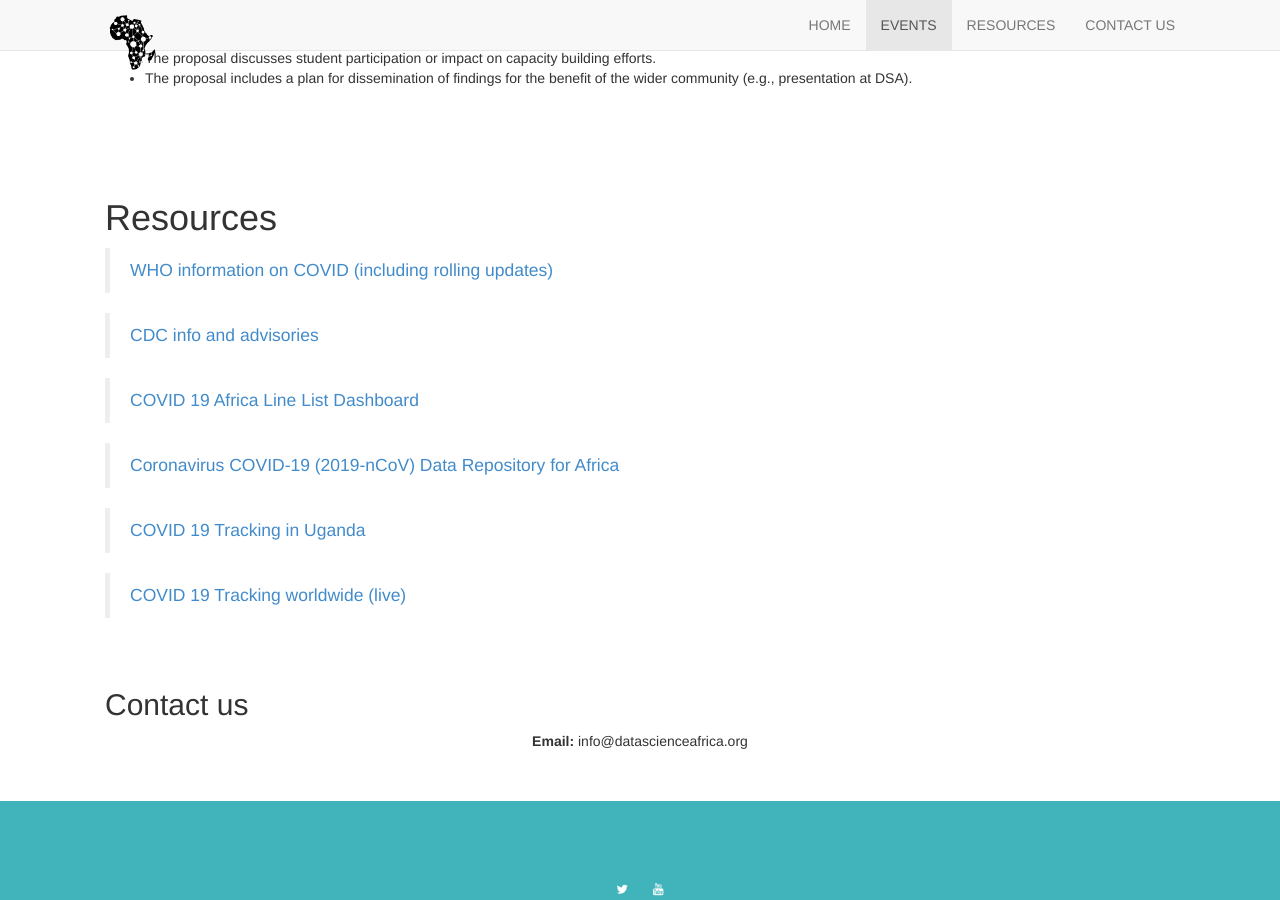
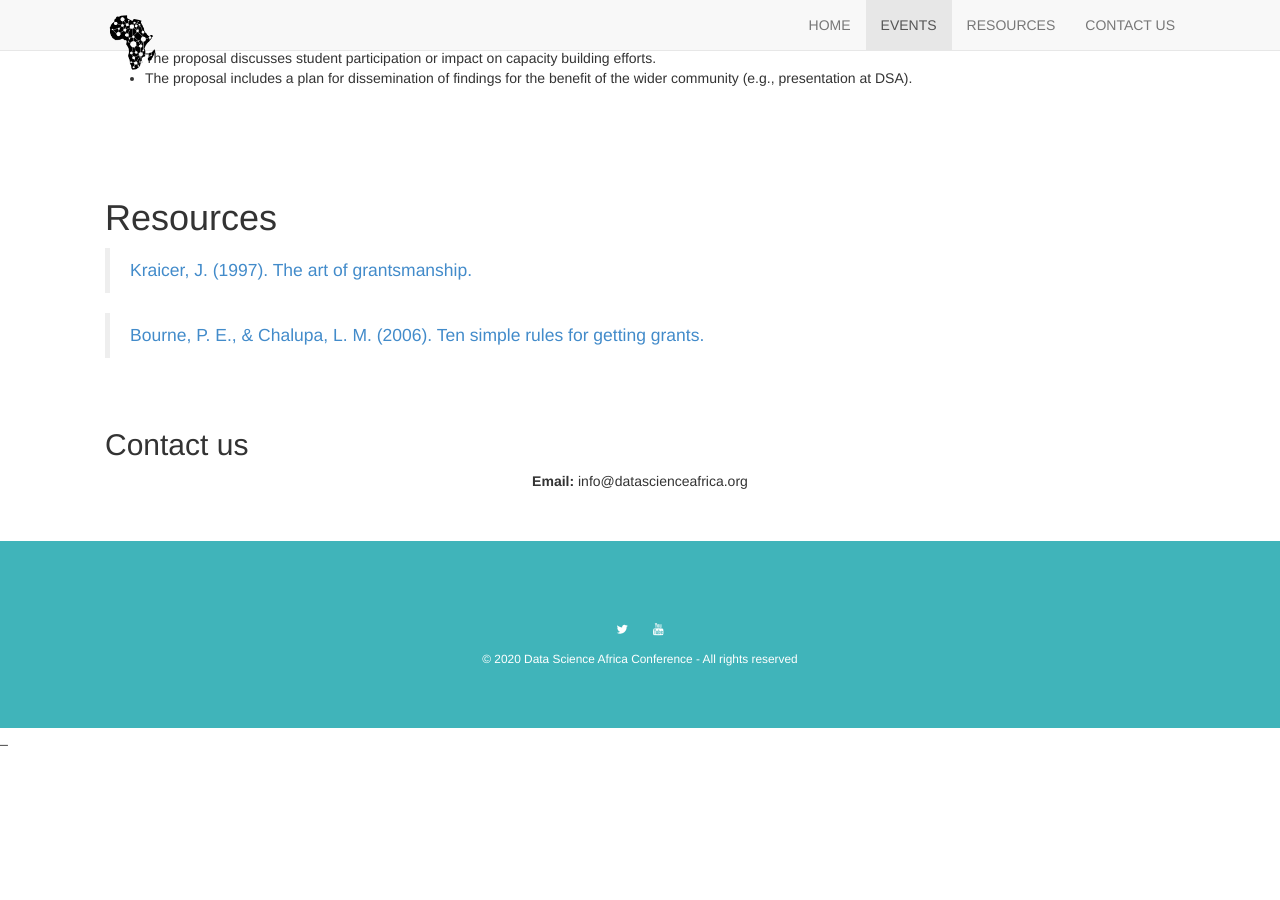
Before and after one commit to mamutorine/dsa-research-award, a Jekyll site: the page built from index.html, in a window 1280 px wide and 900 px high, scrolled down 1371 px. Built offline with Jekyll 4.4.1, drawn with Linux system fonts in a browser that asks for light colours; nearby versions of some CDN libraries; after the commit the page ends 2119 px from its top, so only the background shows below that.

Commit message:
grant resources

```diff
--- a/_data/resources.yml
+++ b/_data/resources.yml
@@ -1,20 +1,8 @@
-- title: WHO information on COVID (including rolling updates)
-  resource: https://www.who.int/emergencies/diseases/novel-coronavirus-2019/events-as-they-happen
+- title: Kraicer, J. (1997). The art of grantsmanship.
+  resource: https://medecine.umontreal.ca/wp-content/uploads/sites/8/2015/01/CatalogueAteliersFacMed_ICM_Annexe1.pdf
 
-- title: CDC info and advisories
-  resource: https://www.cdc.gov/coronavirus/2019-ncov/index.html
-
-- title: COVID 19 Africa Line List Dashboard
-  resource: https://datastudio.google.com/u/0/reporting/9a6cd431-1b74-42f6-87ca-4d9b3af1001c/page/oHzJB
-
-- title: Coronavirus COVID-19 (2019-nCoV) Data Repository for Africa
-  resource: https://github.com/dsfsi/covid19africa/
-
-- title: COVID 19 Tracking in Uganda
-  resource: https://covid19.gou.go.ug
-
-- title: COVID 19 Tracking worldwide (live)
-  resource: https://www.worldometers.info/coronavirus/
+- title: Bourne, P. E., & Chalupa, L. M. (2006). Ten simple rules for getting grants.
+  resource: https://journals.plos.org/ploscompbiol/article?id=10.1371/journal.pcbi.0020012
 
 # - title: COVID 19 Model from UCL
 #   resource: https://github.com/datsciafrica/presentations
```
